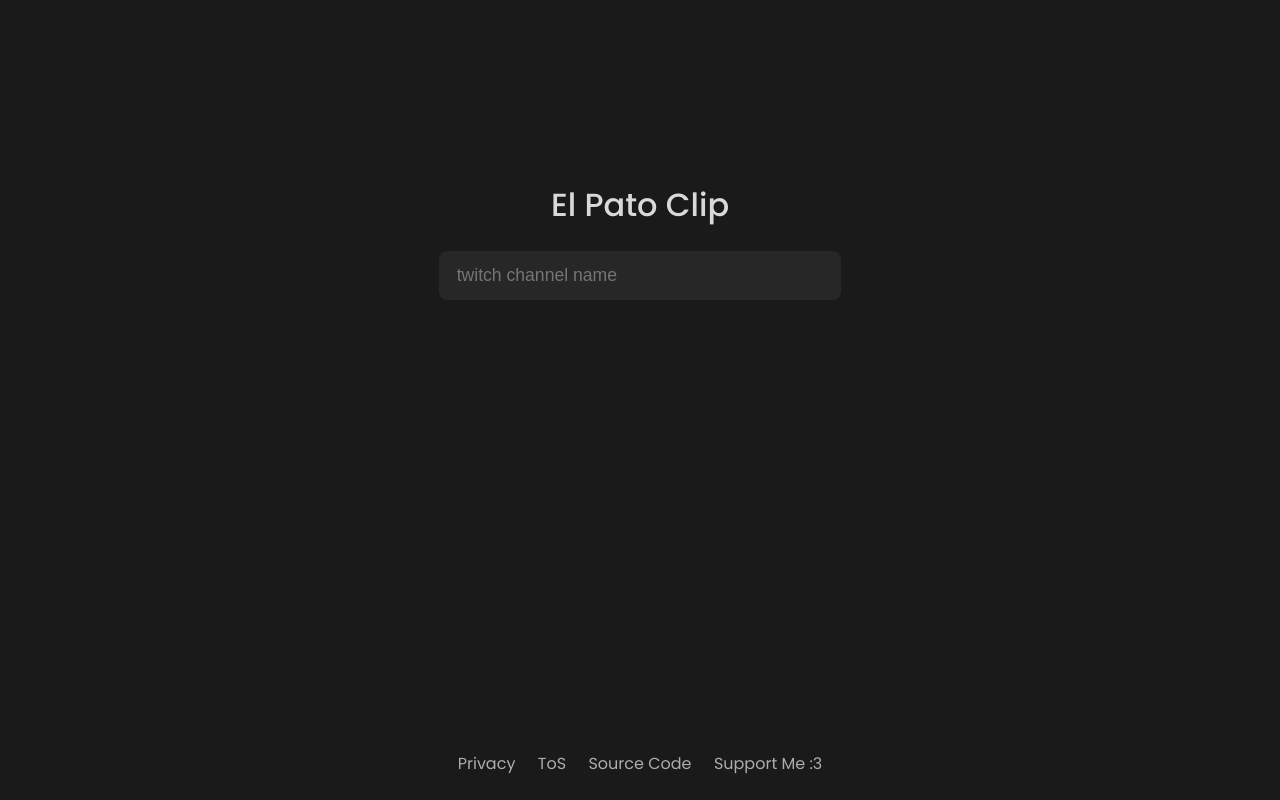
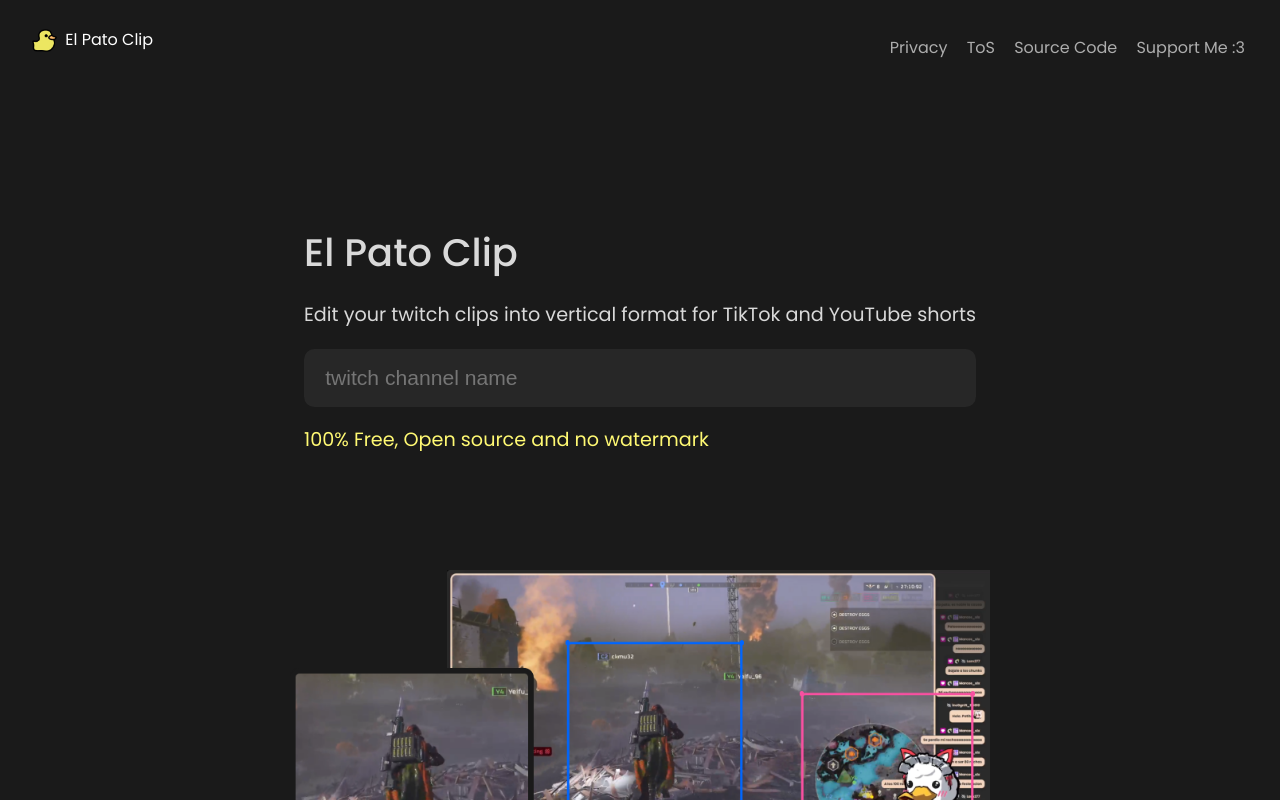
Before and after one commit to em1dev/ElPatoClip, a React (Vite) app in the folder front/: page / in a window 1280 px wide. Shown: the top 800 px of the page. Built offline with nearby package versions, Linux system fonts and the light colour scheme.

Commit message:
implement landing

```diff
--- a/front/src/App.tsx
+++ b/front/src/App.tsx
@@ -10,7 +10,7 @@
   {
     path: '/',
     element:
-      <MainTemplate>
+      <MainTemplate withHeader>
         <SearchPage />
       </MainTemplate>
   },
--- a/front/src/components/Pages/SearchPage/index.tsx
+++ b/front/src/components/Pages/SearchPage/index.tsx
@@ -60,18 +60,19 @@
 
   return (
     <S.Page>
+      <S.SearchSection>
         <div>
           <h1>El Pato Clip</h1>
+          <p>Edit your twitch clips into vertical format for TikTok and YouTube shorts</p>
           <input value={value} onChange={(e) => setValue(e.target.value)} placeholder='twitch channel name' />
-      </div>
-
+          { SearchResults && (
               <S.SearchResultContainer>
                 {SearchResults}
               </S.SearchResultContainer>
+          ) }
 
-      {!!recentItems.length && (
-        <div>
-          Recent channels
+          {!!recentItems.length && !SearchResults  && (
+            <S.RecentItemsContainer>
               {
                 recentItems.map((item) => (
                   <S.SearchResultItem to={`/clips/${item.id}`} key={item.id}>
@@ -80,8 +81,34 @@
                   </S.SearchResultItem>
                 ))
               }
+            </S.RecentItemsContainer>
+          )}
+
+          <p><i>100% Free, Open source and no watermark</i></p>
         </div>
-      )}
+        <img src="/imgs/EditorPreview.png"/>
+      </S.SearchSection>
+
+      <S.CenterSection>
+        <h2>What is El Pato Clip</h2>
+        <p>An open source project developed by streamers to met streamers needs. 100% free and open source with no watermark</p>
+        <p>Offers more functionality than the existing Twitch clip editor, while remaining free with more features planned</p>
+      </S.CenterSection>
+
+      <S.AboutMeSection>
+        <h2>Who is behind El Pato Clip</h2>
+        <S.AboutSectionContent>
+          <div>
+            <img width={100} src="/imgs/ProfilePic.png" />
+            <p>Patito Dev</p>
+            <S.Anchor href="https://twitch.tv/patitodev">twitch.tv/patitodev</S.Anchor>
+          </div>
+          <div>
+            <p>El Pato Clip is an open source project actively maintained by PatitoDev, development of el pato clip can be seen on their twitch channel.</p>
+            <p>Everyone is welcomed to contribute and suggest ideas.</p>
+          </div>
+        </S.AboutSectionContent>
+      </S.AboutMeSection>
     </S.Page>
   )
 }
--- a/front/src/components/Pages/SearchPage/styles.ts
+++ b/front/src/components/Pages/SearchPage/styles.ts
@@ -2,11 +2,10 @@
 import styled from 'styled-components';
 
 export const Page = styled.div`
+  font-size: 1.2em;
   display: flex;
   flex-direction: column;
-  padding-top: 8em;
-  width: 40ch;
-  margin: auto;
+  margin: 1em;
   gap: 1em;
   > * {
     flex: 1 100%;
@@ -21,6 +20,13 @@
 
   h1 {
     font-weight: 500;
+    font-size: 2em;
+    margin: 0;
+  }
+
+  h2 {
+    font-weight: 500;
+    font-size: 2em;
   }
 
   input {
@@ -31,12 +37,96 @@
     border-radius: 0.5em;
     width:  100%;
   }
+
+  i {
+    color: #FFF973;
+  }
+
+  section {
+    margin-bottom: 5em;
+  }
+`;
+
+export const Anchor = styled.a`
+  color: #FFF973;
+  &:hover {
+    text-underline-offset: 0.4em;
+    text-decoration: underline;
+  }
+`;
+
+export const SearchSection = styled.section`
+  padding-top: 10em;
+  flex: 1 100%;
+  min-height: 100%;
+  display: flex;
+  flex-direction: row;
+  margin: auto;
+  gap: 5em;
+  flex-wrap: wrap;
+  align-items: center;
+  justify-content: center;
+  > img {
+    width: calc(min(700px, 100%));
+  }
+`;
+
+export const AboutMeSection = styled.section`
+  img {
+    border-radius: 50%;
+  }
+  h2 {
+    text-align: center;
+  }
+  margin: auto;
+`;
+
+export const AboutSectionContent = styled.div`
+  flex-wrap: wrap;
+  display: flex;
+  flex-direction: row;
+  justify-content: center;
+  align-items: center;
+  gap: 2em;
+  max-width: 800px;
+  margin-top: -1em;
+
+  > div:first-child {
+    display: flex;
+    flex-direction: column;
+    text-align: center;
+    align-items: center;
+    > * {
+      margin: 0;
+    }
+    gap: 0.5em;
+  }
+
+  > div:last-child {
+    flex: 1;
+    min-width: calc(min(430px, 100%)) ;
+  }
+`;
+
+export const CenterSection = styled.section`
+  h2 {
+    text-align: center;
+  }
+  p {
+    margin-bottom: 2em;
+  }
+  max-width: 800px;
+  margin: auto;
 `;
 
 export const SearchResultContainer = styled.div`
+  overflow: hidden;
   display: flex;
+  flex-direction: column;
+  align-items: center;
   background-color: #272727;
   border-radius: 0.5em;
+  margin-top: 1em;
 
   > button:not(:last-child) {
     border-bottom: solid 0.2em #343434;
@@ -51,6 +141,7 @@
   &:hover {
     background-color: #212121;
   }
+  border-radius: 0.5em;
   color: inherit;
   text-decoration: none;
   border: none;
@@ -71,3 +162,7 @@
     border: solid 2px #D9D9D9;
   }
 `;
+
+export const RecentItemsContainer = styled.div`
+  margin-top: 0.8em;
+`;
--- a/front/src/components/Templates/MainTemplate/index.tsx
+++ b/front/src/components/Templates/MainTemplate/index.tsx
@@ -8,23 +8,29 @@
 
 const MainTemplate = (props: MainTemplateProps) => (
   <>
+    {props.withHeader &&  (
+      <S.HeaderContainer>
         <S.Header>
-      {props.withHeader &&  (
+          <div>
             <S.HeaderLogo to='/'>
               <img height={23} src="/icons/loading.png" alt="el pato clip" />
               El Pato Clip
             </S.HeaderLogo>
-      )}
-    </S.Header>
-    <S.Container>
-      {props.children}
-    </S.Container>
-    <S.Footer>
+          </div>
+
+          <S.Links>
             <Link to='/privacy'>Privacy</Link>
             <Link to='/tos'>ToS</Link>
             <Link target='_blank' to='https://github.com/Niv3K-El-Pato/ElPatoClip'>Source Code</Link>
             <Link target='_blank' to='https://ko-fi.com/niv3k_el_pato'>Support Me :3</Link>
-    </S.Footer>
+          </S.Links>
+        </S.Header>
+      </S.HeaderContainer>
+    )}
+
+    <S.Container>
+      {props.children}
+    </S.Container>
   </>
 );
 
--- a/front/src/components/Templates/MainTemplate/styles.tsx
+++ b/front/src/components/Templates/MainTemplate/styles.tsx
@@ -6,48 +6,49 @@
   margin-top: 2em;
 `;
 
-export const Header = styled.header`
+export const HeaderContainer = styled.header`
+  width: 100%;
+  position: fixed;
+  top: 0;
+  background-color: #1A1A1A;
+  z-index: 2;
+`;
+
+export const Header = styled.div`
+  margin: auto;
   max-width: 90em;
   padding: 0 2em;
-  z-index: 2;
-  background-color: #1A1A1A;
-  position: fixed;
-  top: 0;
   width: 100%;
-  height: 3em;
+  height: 5em;
   display: flex;
-  align-items: flex-end;
+  align-items: center;
   justify-content: space-between;
+
+  > div {
+    display: flex;
+    gap: 0.8em;
+  }
 `
 
-export const Footer = styled.footer`
-  border-radius: 1em 1em 0 0;
-  padding: 0 1em;
-  background-color: #1A1A1A;
+export const Links = styled.div`
   display: flex;
-  align-self: center;
-  justify-content: center;
-  gap: 1em;
-  position: fixed;
-  bottom: 0;
-  z-index: 2;
-  height: 4em;
-  left: 50%;
-  transform: translateX(-50%);
-  > a {
+  gap: 0.5em;
+  align-items: center;
+  a {
     color: #adadad;
     text-decoration: none;
     transition: transform 0.3s ease-in-out;
     transform: translateY(0px);
-    padding: 1em 0.2em;
+    padding: 1em 0.2em 0 0.2em;
     &:hover {
       color: white;
-      transform: translateY(-5px);
+      transform: translateY(5px);
     }
   }
 `;
 
 export const HeaderLogo = styled(Link)`
+  color: white;
   display: flex;
   align-items: center;
   justify-content: center;
```
Also changed, not shown: front/public/imgs/EditorPreview.png (added), front/public/imgs/ProfilePic.png (added). Lines whose indentation alone changed are shown as unchanged.
